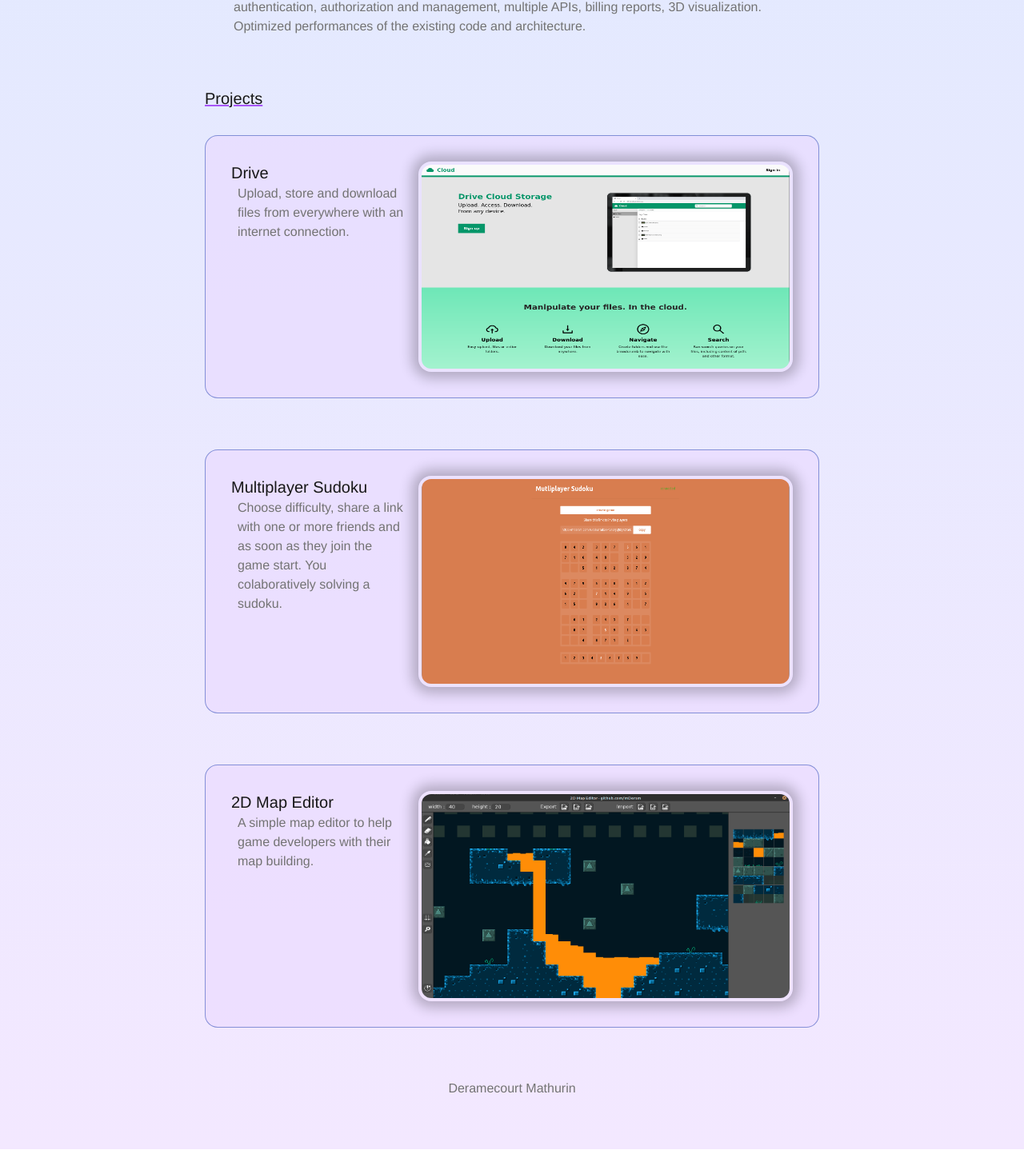
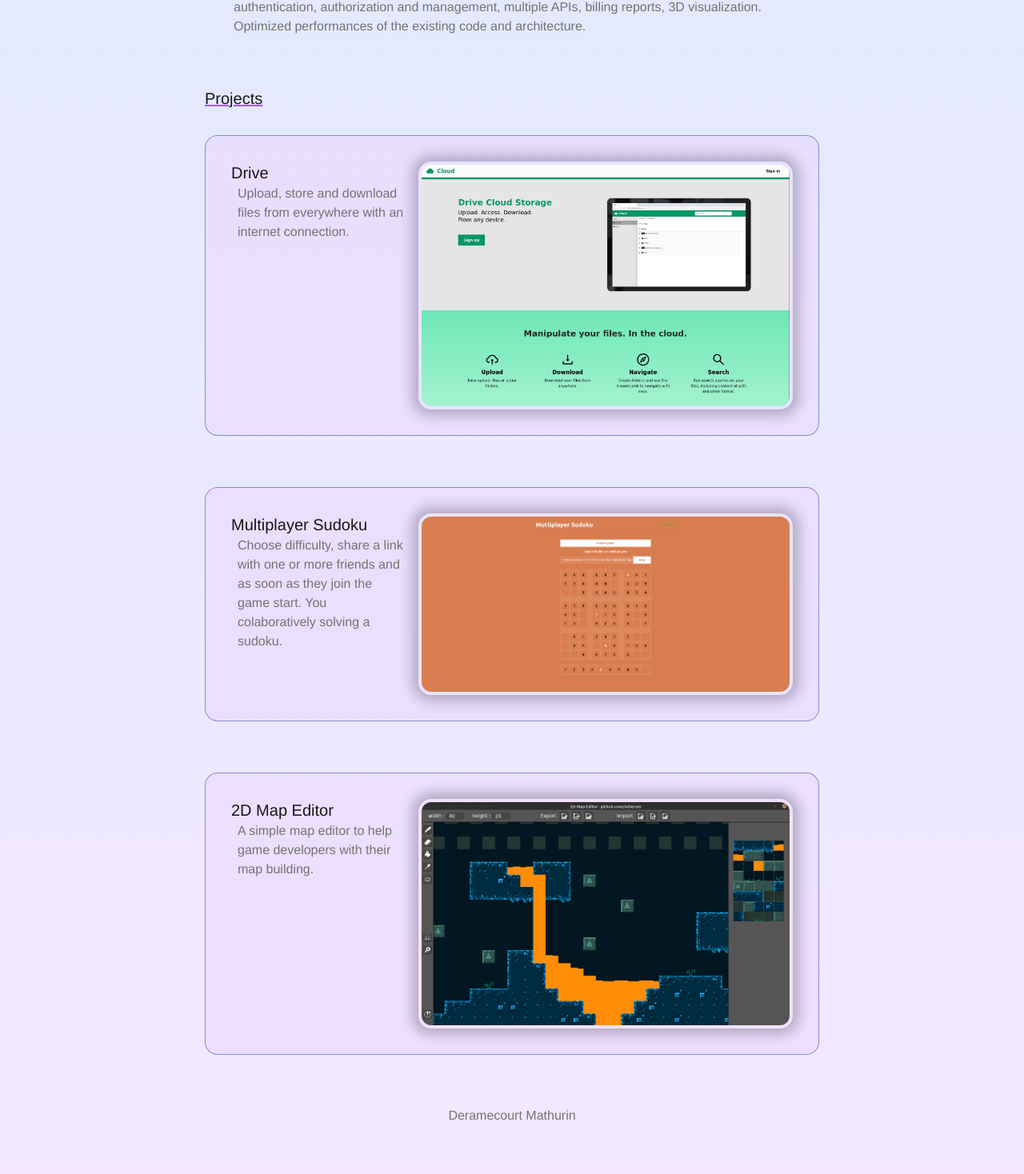
Before and after one commit to mDeram/portfolio, a React (Vite) app: page / in a window 1280 px wide. Shown: the part 870-2338 px from the top of the page at 80% size. Before the commit the page ends 2307 px from the top, so only its background shows below. Built offline with nearby package versions, Linux system fonts and the light colour scheme.

Commit message:
fix: accessibility & SEO & absolute image path

```diff
--- a/index.html
+++ b/index.html
@@ -1,12 +1,16 @@
 <!doctype html>
-<html lang="en">
+<html lang="en" class="bg-gradient-to-b from-blue-100 to-purple-100">
   <head>
     <meta charset="UTF-8" />
     <link rel="icon" type="image/svg+xml" href="/vite.svg" />
     <meta name="viewport" content="width=device-width, initial-scale=1.0" />
     <title>Mathurin Deramecourt Portfolio</title>
+    <meta
+        name="description"
+        content="Mathurin Deramecourt fullstack engineer portfolio. I love programming!"
+    />
   </head>
-  <body class="flex justify-center font-['Helvetica'] bg-gradient-to-b from-blue-100 to-purple-100">
+  <body class="flex justify-center font-['Helvetica']">
     <div id="root" class="w-full max-w-3xl mx-4 md:mx-0"></div>
     <script type="module" src="/src/main.jsx"></script>
   </body>
--- a/src/App.jsx
+++ b/src/App.jsx
@@ -4,9 +4,8 @@ import { SiGithub, SiMaildotru } from "react-icons/si";
 // TODO animate when things appear
 // TODO make background static?
 // TODO superset defaults (like text selection)
-// TODO make it work on /portfolio using vite "page" setting
 
-function Project({ src, title, href, content }) {
+function Project({ src, alt, title, href, content }) {
     return (
         <div className="flex flex-col gap-16 border border-blue-800/50 rounded-2xl bg-purple-200/50">
             <div className="rounded-2xl p-8 flex flex-col gap-8 sm:gap-0 sm:flex-row text-neutral-900">
@@ -16,7 +15,7 @@ function Project({ src, title, href, content }) {
                         {content}
                     </div>
                 </div>
-                <img src={src} className="w-full sm:w-2/3 rounded-2xl magic-border aspect-video" />
+                <img src={src} alt={alt} className="w-full sm:w-2/3 rounded-2xl magic-border" />
             </div>
         </div>
     )
@@ -29,8 +28,8 @@ function App() {
             <h1 className="text-2xl text-neutral-900 font-medium tracking-tight">Deramecourt Mathurin</h1>
             <p className="text-neutral-500">Fullstack Engineer</p>
             <div className="flex gap-4 py-8">
-                <a href="https://github.com/mDeram" className="text-xl"><SiGithub /></a>
-                <a href="mailto:contact@mderam.com" className="text-xl"><SiMaildotru /></a>
+                <a href="https://github.com/mDeram" aria-label="My Github page" className="text-xl"><SiGithub /></a>
+                <a href="mailto:contact@mderam.com" aria-label="My contact email" className="text-xl"><SiMaildotru /></a>
             </div>
         </header>
         <main className="py-8">
@@ -75,13 +74,13 @@ function App() {
             <section className="mt-16">
                 <h2 className="text-xl text-neutral-900 font-medium mb-8 underline decoration-2 decoration-purple-500">Projects</h2>
                 <div className="flex flex-col gap-16">
-                    <Project title="Drive" src="./img/drive_index.png" href="https://github.com/mDeram/cloud-frontend" content={
+                    <Project title="Drive" src="/img/drive_index.png" alt="Homepage of the drive project I made." href="https://github.com/mDeram/cloud-frontend" content={
                         <p>Upload, store and download files from everywhere with an internet connection.</p>
                     } />
-                    <Project title="Multiplayer Sudoku" src="./img/sudoku.png" href="https://github.com/mDeram/sudoku-frontend" content={
+                    <Project title="Multiplayer Sudoku" src="/img/sudoku.png" alt="Sudoku game in the multiplayer sudoku website I made." href="https://github.com/mDeram/sudoku-frontend" content={
                         <p>Choose difficulty, share a link with one or more friends and as soon as they join the game start. You colaboratively solving a sudoku.</p>
                     } />
-                    <Project title="2D Map Editor" src="./img/2d_map_editor.png" href="https://github.com/mDeram/2DMapEditor" content={
+                    <Project title="2D Map Editor" src="/img/2d_map_editor.png" alt="Map building example with the 2D Map Editor I made. " href="https://github.com/mDeram/2DMapEditor" content={
                         <p>A simple map editor to help game developers with their map building.</p>
                     } />
                 </div>
```
Also changed, not shown: public/index.html (deleted, +0 -17 lines), public/robots.txt (added).
